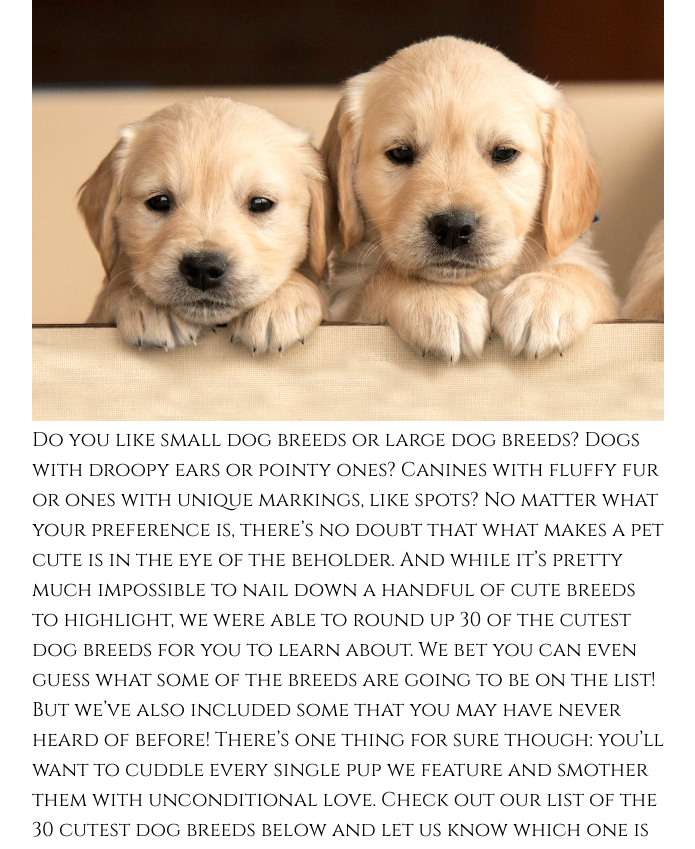
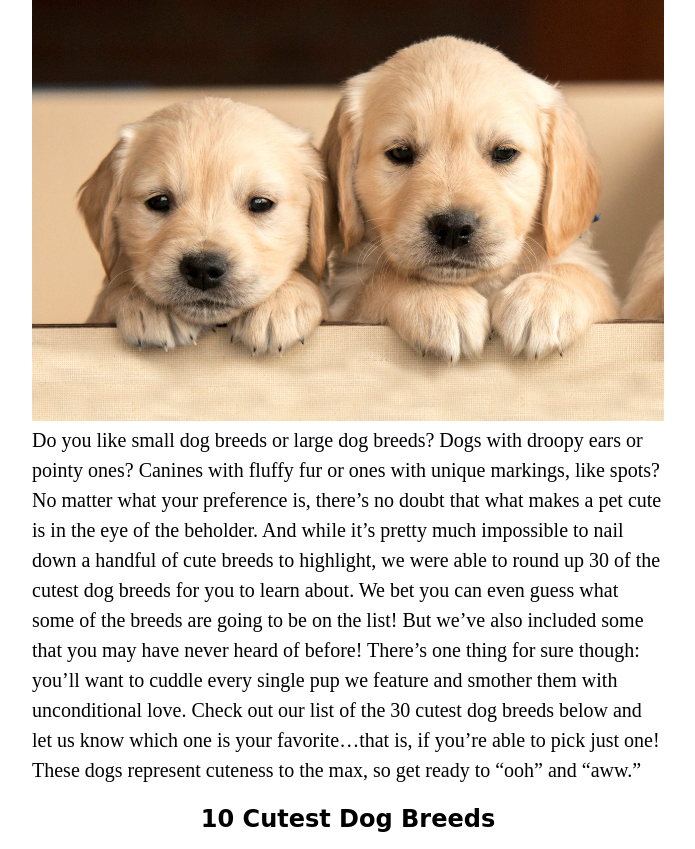
Before and after one commit to VinitSingh13/Top-10-cute-dog-breeds, a plain HTML site: page index.html in a window 1280 px wide. Shown: the part 81-930 px from the top of the page, without its empty margins (292-987 px from the left). Drawn offline with Linux system fonts and the light colour scheme; a web font is replaced by a local one.

Commit message:
Practice Project 1

```diff
--- a/style.css
+++ b/style.css
@@ -21,7 +21,6 @@ img{
   font-size: 1.3750rem;
 }
 .info{
-  font-family: 'Cinzel', serif;
   font-size:1.2500rem;
   line-height: 1.5;
   margin:0 auto 0 auto;
```
